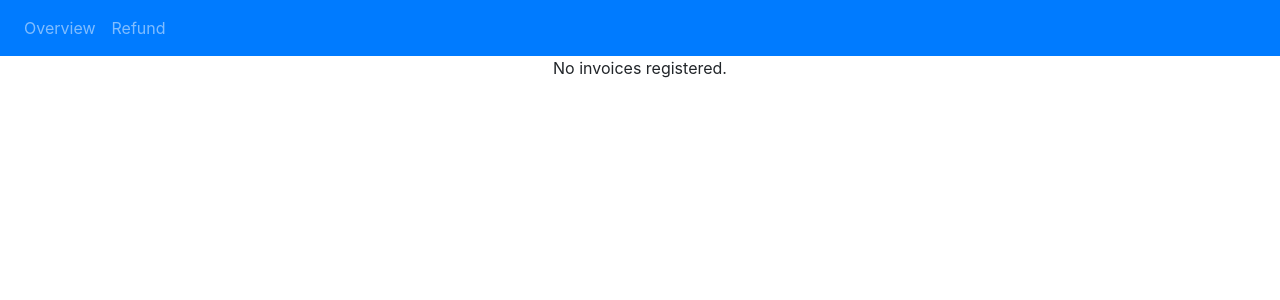
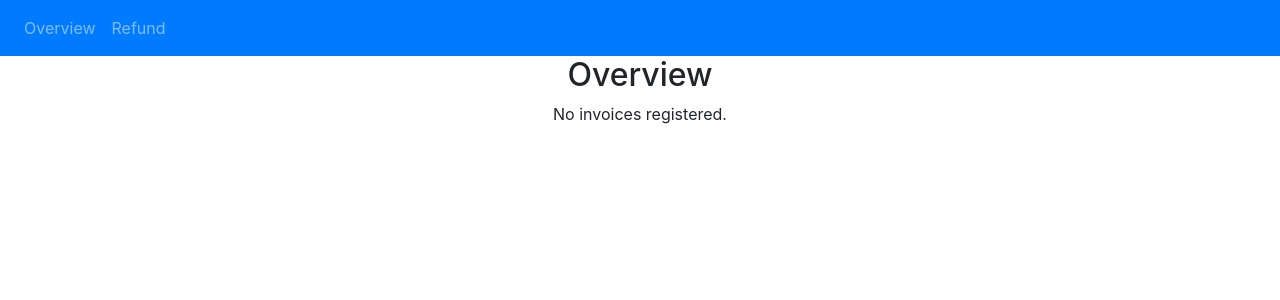
Before and after one commit to rajkhamkar1606/reactapp, a React (Create React App) app: page / in a window 1280 px wide. Shown: the top 300 px of the page. Built offline with nearby package versions, Linux system fonts and the light colour scheme.

Commit message:
Revert "Small changes according to unit testing."
This reverts commit 7bc70152fd99f02e98388796e24b70a2089882ea.

```diff
--- a/src/JS/ScreenComponents/Overview.js
+++ b/src/JS/ScreenComponents/Overview.js
@@ -131,6 +131,7 @@ class Overview extends Component {
 	render(){
 		return (
 			<div>
+				<h2>Overview</h2>
 				<p id="infoMessage">Click an item in the list for more information</p>
 				<div id="invoiceView">
 					<div className="list-group" id="invoiceList">
--- a/src/JS/ScreenComponents/Refund.js
+++ b/src/JS/ScreenComponents/Refund.js
@@ -107,8 +107,7 @@ class Refund extends Component {
 	clearDataView = () => {
 		this.setState({
 			result: 'No result',
-			refundPercentage: 0,
-			refundAmount: 0
+			refundPercentage: 0
 		})
 		var len = this.state.idList.length;
 		var id;
```
